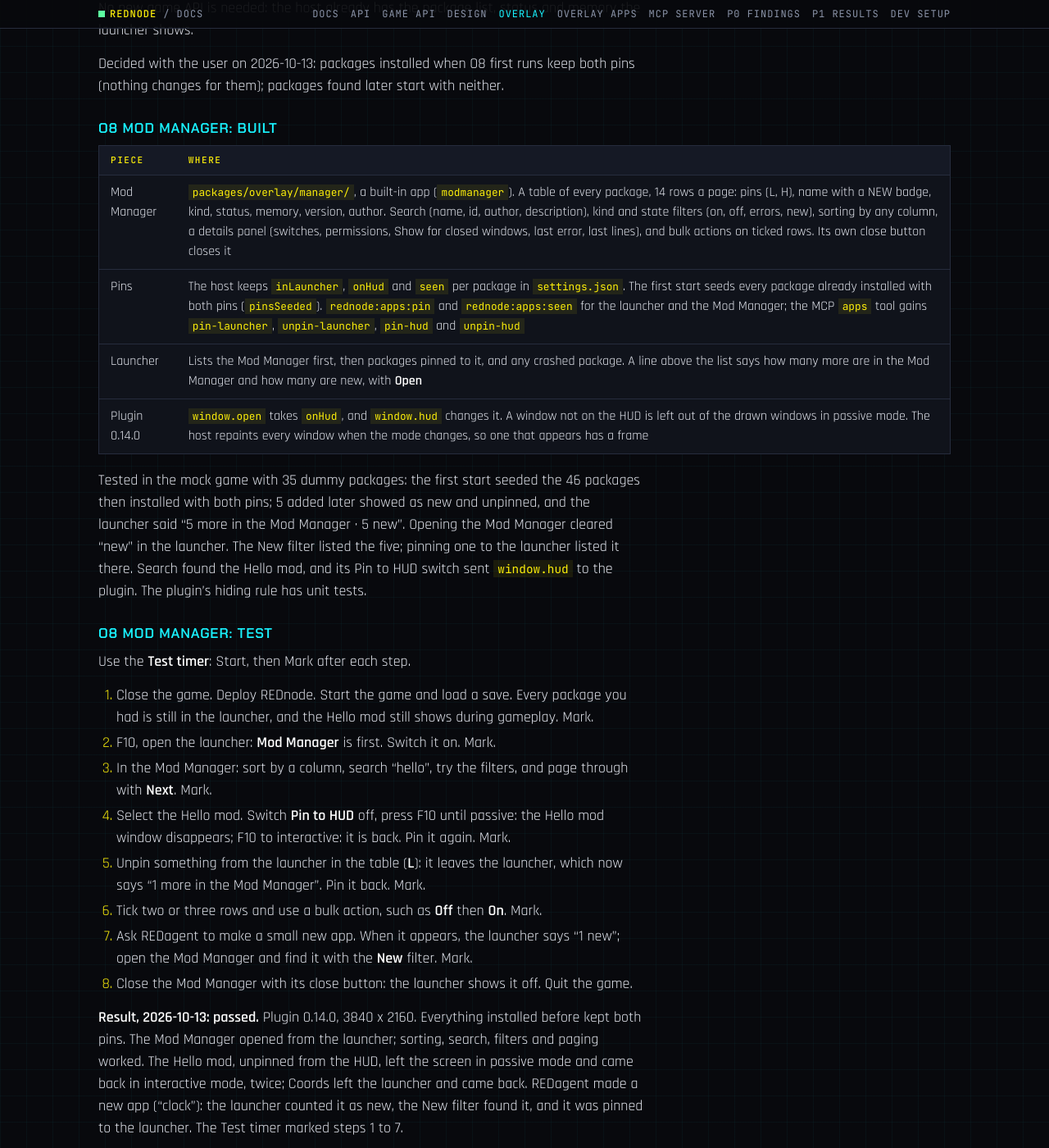
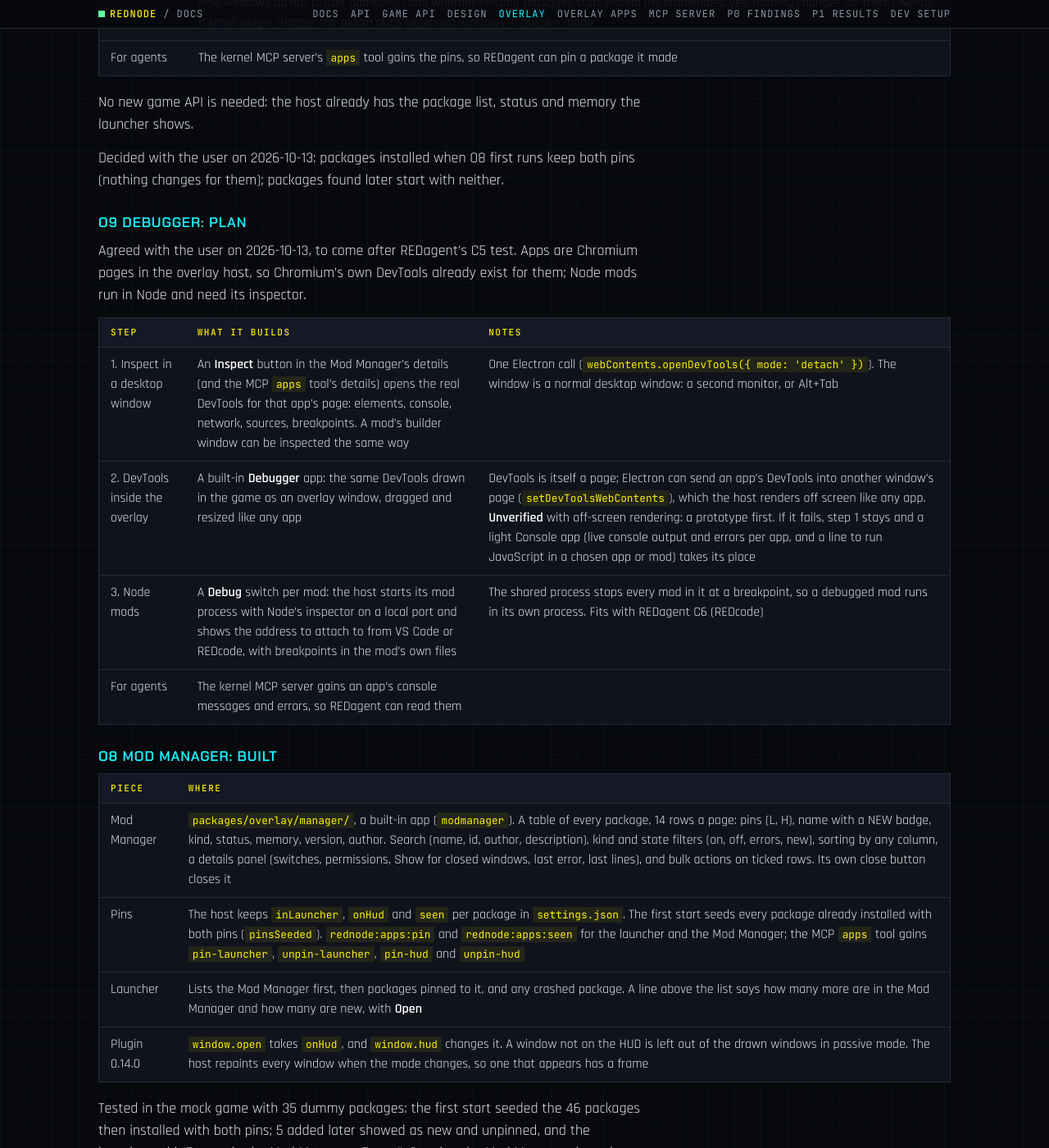
Before and after one commit to CyberbuildsAI/REDnode, a Jekyll site: the page built from docs/overlay.md, in a window 1280 px wide and 1400 px high, scrolled down 20392 px. Shown: the whole window at 82% size. Built offline with Jekyll 4.4.1, drawn with Linux system fonts in a browser that asks for light colours; our own code applies the rules of GitHub Pages for plain Markdown files; some of the changed text lies outside the part shown.

Commit message:
Plan O9 Debugger: Inspect, DevTools in the overlay, Node mod debugging
Agreed with the user: comes after REDagent's C5 test.

Co-Authored-By: Claude Opus 5.5 <noreply@anthropic.com>

```diff
--- a/docs/overlay.md
+++ b/docs/overlay.md
@@ -148,7 +148,7 @@ The result was the first row.
 
 ## Plan for the real version
 
-Status: **draft for review.** Phases are numbered O1 to O8 so they do not clash with the project phases P0 to P4. Each phase ends with an in-game test, like the proof of concept.
+Status: **draft for review.** Phases are numbered O1 to O9 so they do not clash with the project phases P0 to P4. Each phase ends with an in-game test, like the proof of concept.
 
 ### Goal
 
@@ -186,6 +186,7 @@ Rules that make borderless windows behave:
 | **O5 Performance** | Shared GPU textures: Chromium renders to a D3D11 texture that the plugin opens in D3D12, so no pixel copy through the pipe. Updates only for changed regions. Measure memory and GPU cost | Several animated windows at 4K with no visible frame drop. Numbers recorded |
 | **O6 One runtime** | The overlay host becomes the Tier 2 runtime: Node mods and overlay apps in one process, one `rednode` package for both. Bridge methods grow from the two demo calls into the real API, generated from the game API data. Node mods get the UI builder | A Node mod and an overlay app use the same API call and get the same answer. A Node mod opens a window without writing HTML |
 | **O7 Display** | HDR brightness calibration against the game's own HUD, DLSS frame generation, resolution and window-mode changes, ultrawide | The overlay looks right and stays stable across display modes |
+| **O9 Debugger** | Chromium DevTools for any overlay app, from an **Inspect** button: first in a desktop window, then, if a prototype works, inside the overlay as a built-in Debugger app. Node mods debugged through Node's inspector, attachable from VS Code and REDcode. See [O9 Debugger: plan](#o9-debugger-plan) | An app's page is inspected and a breakpoint hit while the game runs; a Node mod stops at a breakpoint set in VS Code |
 | **O8 Mod Manager** | A built-in Mod Manager app with a table of every package, search, paging and bulk actions. **Pin to launcher** keeps the launcher short; **Pin to HUD** decides which windows stay on screen during gameplay. See [O8 Mod Manager: plan](#o8-mod-manager-plan) | With dozens of packages, the launcher lists only the pinned ones, and any package is found, switched and inspected in the Mod Manager |
 
 ### O1 Windows: test
@@ -462,6 +463,17 @@ No new game API is needed: the host already has the package list, status and mem
 
 Decided with the user on 2026-10-13: packages installed when O8 first runs keep both pins (nothing changes for them); packages found later start with neither.
 
+### O9 Debugger: plan
+
+Agreed with the user on 2026-10-13, to come after REDagent's C5 test. Apps are Chromium pages in the overlay host, so Chromium's own DevTools already exist for them; Node mods run in Node and need its inspector.
+
+| Step | What it builds | Notes |
+|---|---|---|
+| 1. Inspect in a desktop window | An **Inspect** button in the Mod Manager's details (and the MCP `apps` tool's details) opens the real DevTools for that app's page: elements, console, network, sources, breakpoints. A mod's builder window can be inspected the same way | One Electron call (`webContents.openDevTools({ mode: 'detach' })`). The window is a normal desktop window: a second monitor, or Alt+Tab |
+| 2. DevTools inside the overlay | A built-in **Debugger** app: the same DevTools drawn in the game as an overlay window, dragged and resized like any app | DevTools is itself a page; Electron can send an app's DevTools into another window's page (`setDevToolsWebContents`), which the host renders off screen like any app. **Unverified** with off-screen rendering: a prototype first. If it fails, step 1 stays and a light Console app (live console output and errors per app, and a line to run JavaScript in a chosen app or mod) takes its place |
+| 3. Node mods | A **Debug** switch per mod: the host starts its mod process with Node's inspector on a local port and shows the address to attach to from VS Code or REDcode, with breakpoints in the mod's own files | The shared process stops every mod in it at a breakpoint, so a debugged mod runs in its own process. Fits with REDagent C6 (REDcode) |
+| For agents | The kernel MCP server gains an app's console messages and errors, so REDagent can read them | |
+
 ### O8 Mod Manager: built
 
 | Piece | Where |
```
Also changed, not shown: CLAUDE.md (+1 -1 lines), docs/index.md (+1 -1 lines).
